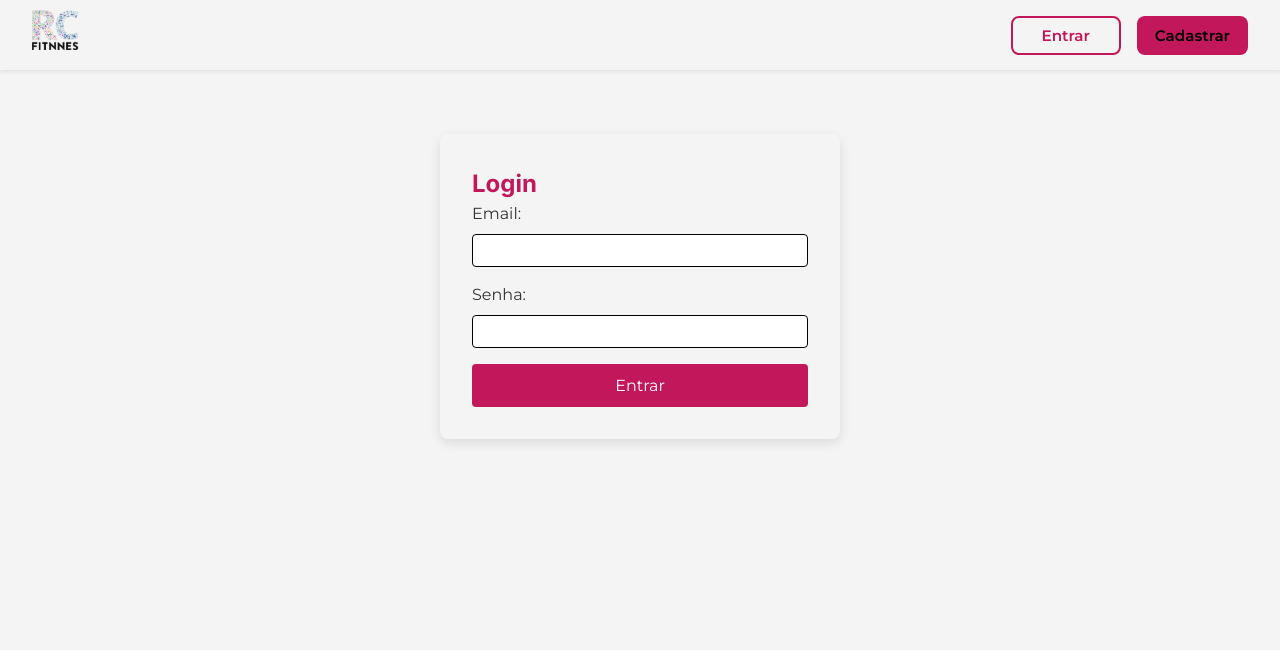
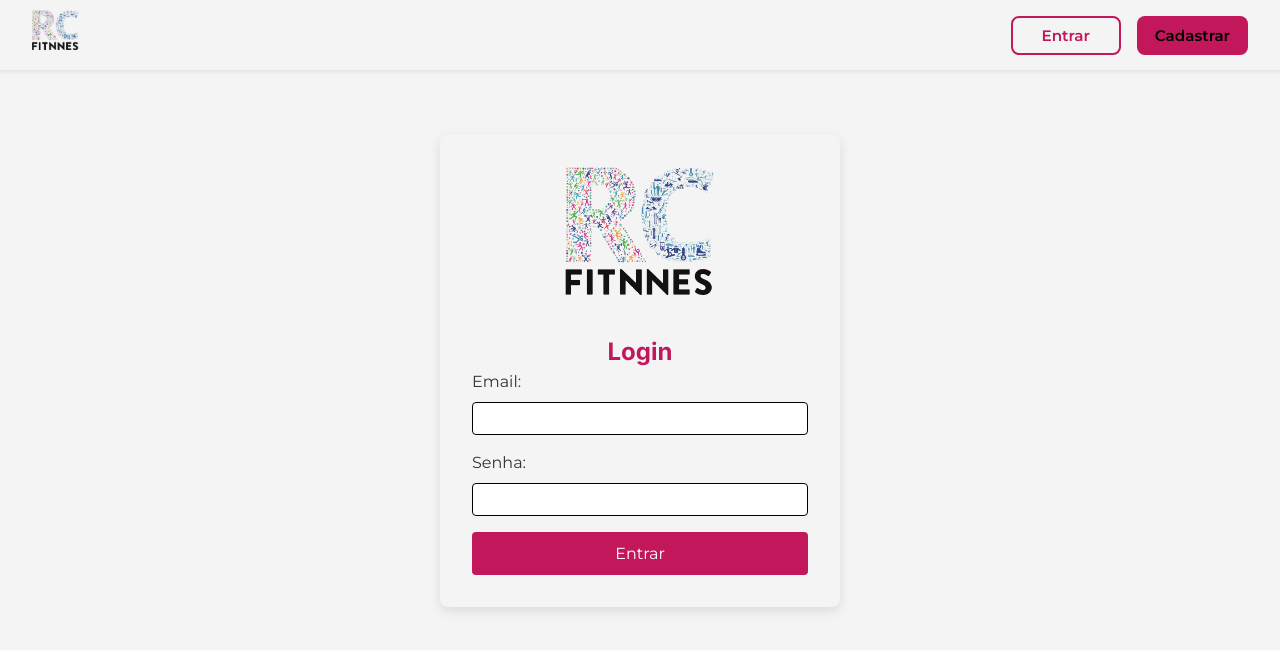
Before and after one commit to FelipeDeMayo/RC, a React (Vite) app in the folder frontend/: page /login in a window 1280 px wide. Shown: the top 650 px of the page. Built offline with nearby package versions, Linux system fonts and the light colour scheme.

Commit message:
Alterações em 2 pages

```diff
--- a/frontend/src/pages/HomePage.tsx
+++ b/frontend/src/pages/HomePage.tsx
@@ -53,7 +53,7 @@ const HomePage: React.FC = () => {
   return (
     <Container style={{ paddingTop: '100px' }}>
       <Title>
-        {user ? `🛍️ Bem-vindo, ${user.name}!` : '🛍️ Produtos disponíveis:'}
+        {user ? `Bem-vindo, ${user.name}!` : 'Produtos disponíveis:'}
       </Title>
 
       {isAuthenticated && user && !user.isTwoFactorEnabled && (
--- a/frontend/src/pages/LoginPage.tsx
+++ b/frontend/src/pages/LoginPage.tsx
@@ -11,10 +11,12 @@ const LoginPageContainer = styled.div`
   background: ${({ theme }) => theme.colors.surface};
   border-radius: 8px;
   box-shadow: 0 4px 12px rgba(0,0,0,0.1);
+  text-align: center;
 `;
 
 const FormGroup = styled.div`
   margin-bottom: 1rem;
+  text-align: left;
   label {
     display: block;
     margin-bottom: 0.5rem;
@@ -24,6 +26,7 @@ const FormGroup = styled.div`
     padding: 0.5rem;
     border: 1px solid ${({ theme }) => theme.colors.border};
     border-radius: 4px;
+    box-sizing: border-box;
   }
 `;
 
@@ -41,36 +44,35 @@ const StyledButton = styled.button`
   }
 `;
 
+const LogoImage = styled.img`
+  width: 150px;
+  height: auto;
+  margin-bottom: 2rem;
+`;
+
 const LoginPage: React.FC = () => {
   const [email, setEmail] = useState('');
   const [password, setPassword] = useState('');
   const [twoFactorCode, setTwoFactorCode] = useState('');
+  const [isAwaiting2FA, setIsAwaiting2FA] = useState(false);
+  const [loading, setLoading] = useState(false);
 
-  // Novo estado para controlar qual formulário mostrar
-  const [isAwaiting2FA, setIsAwaiting2FA] = useState(false);
-
-  const [loading, setLoading] = useState(false);
   const { login, loginWith2FA } = useAuth();
   const navigate = useNavigate();
   const location = useLocation();
-
   const from = location.state?.from?.pathname || "/";
 
-  // Função para lidar com o envio de email e senha
   const handlePasswordSubmit = async (e: FormEvent) => {
     e.preventDefault();
     setLoading(true);
 
-    // Agora chamamos a função 'login' do nosso contexto
     const result = await login({ email, password });
 
     setLoading(false);
     if (result.success) {
       if (result.twoFactorRequired) {
-        // Se o backend pedir o 2FA, mudamos o estado para mostrar o outro form
         setIsAwaiting2FA(true);
       } else {
-        // Se não, é um login normal e bem-sucedido
         navigate(from, { replace: true });
         toast.success('Login realizado com sucesso!');
       }
@@ -79,7 +81,6 @@ const LoginPage: React.FC = () => {
     }
   };
 
-  // Nova função para lidar com o envio do código de 6 dígitos
   const handle2FASubmit = async (e: FormEvent) => {
     e.preventDefault();
     setLoading(true);
@@ -97,11 +98,10 @@ const LoginPage: React.FC = () => {
 
   return (
     <LoginPageContainer>
+      <LogoImage src="/logo.png" alt="RC Fitness Logo" />
       <h2>Login</h2>
 
-      {/* Aqui está a renderização condicional */}
       {!isAwaiting2FA ? (
-        // FORMULÁRIO 1: Email e Senha
         <form onSubmit={handlePasswordSubmit}>
           <FormGroup>
             <label htmlFor="email">Email:</label>
@@ -130,7 +130,6 @@ const LoginPage: React.FC = () => {
           </StyledButton>
         </form>
       ) : (
-        // FORMULÁRIO 2: Código 2FA
         <form onSubmit={handle2FASubmit}>
           <p>Abra seu app autenticador e insira o código de 6 dígitos.</p>
           <FormGroup>
```
